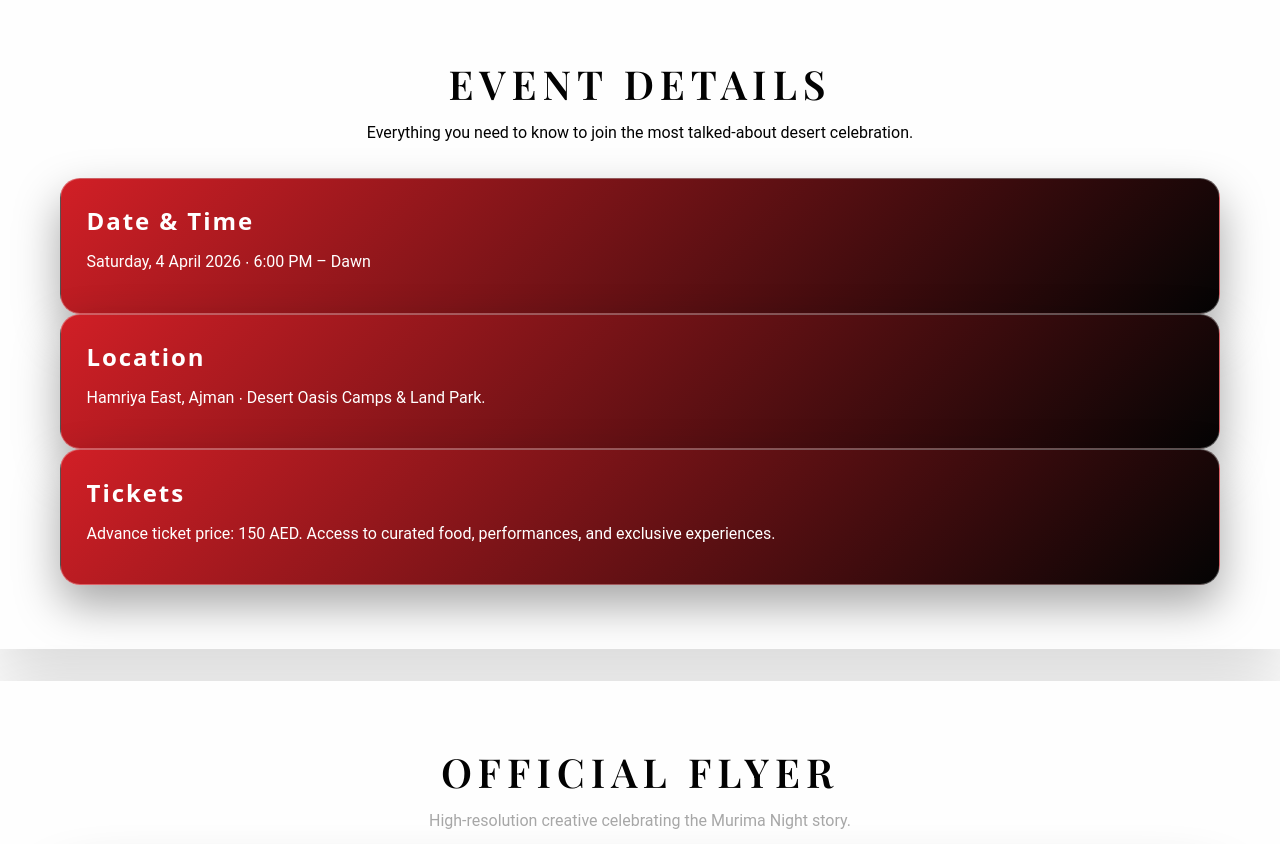
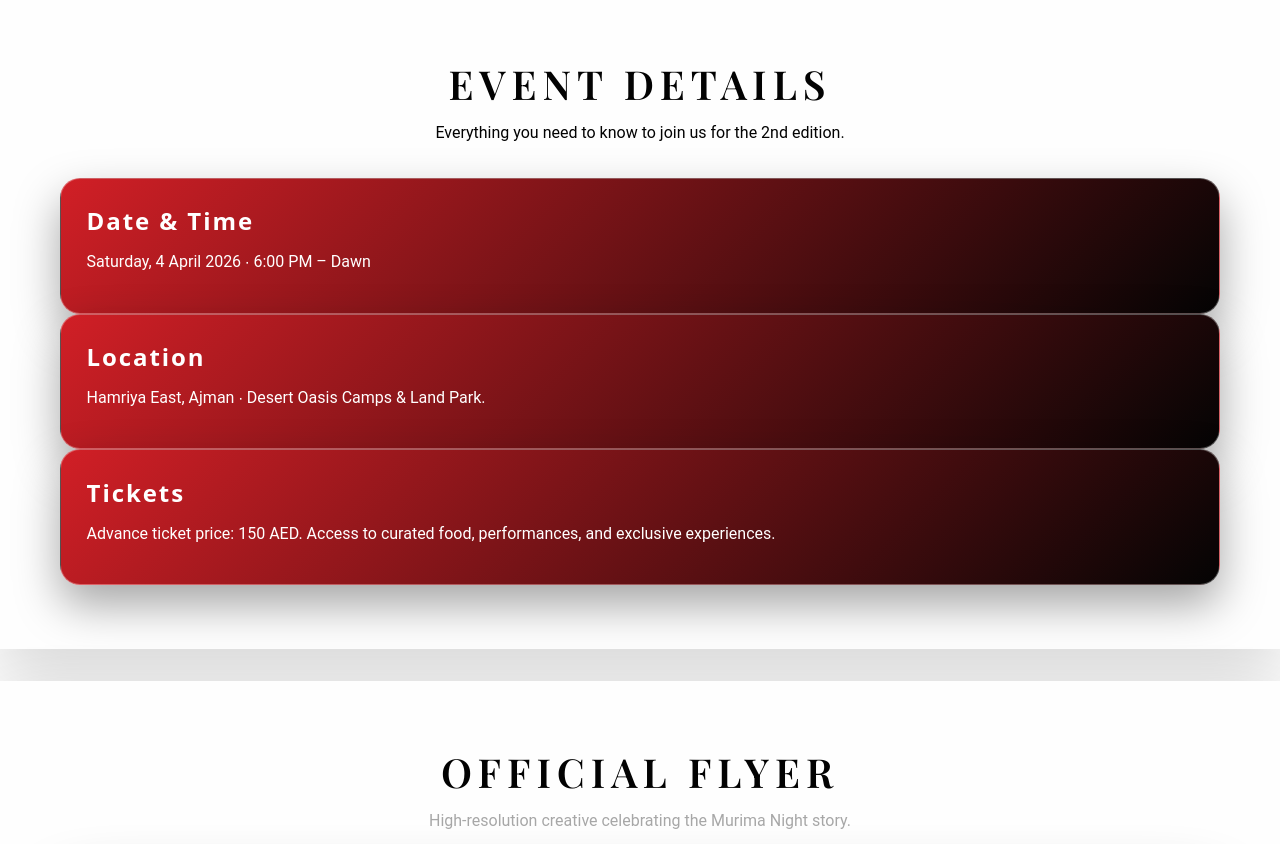
Before and after one commit to teekreatives/griga-events-fze-website, a plain HTML site: page events.html in a window 1280 px wide. Shown: the part 1140-1984 px from the top of the page. Drawn offline with nearby package versions, Linux system fonts and the light colour scheme.

Commit message:
Update event description for clarity and engagement

```diff
--- a/events.html
+++ b/events.html
@@ -83,7 +83,7 @@
       <div class="container">
         <header class="section-header">
           <h2>Event Details</h2>
-          <p>Everything you need to know to join the most talked-about desert celebration.</p>
+          <p>Everything you need to know to join us for the 2nd edition.</p>
         </header>
         <div class="detail-grid">
           <article class="detail-card">
```
